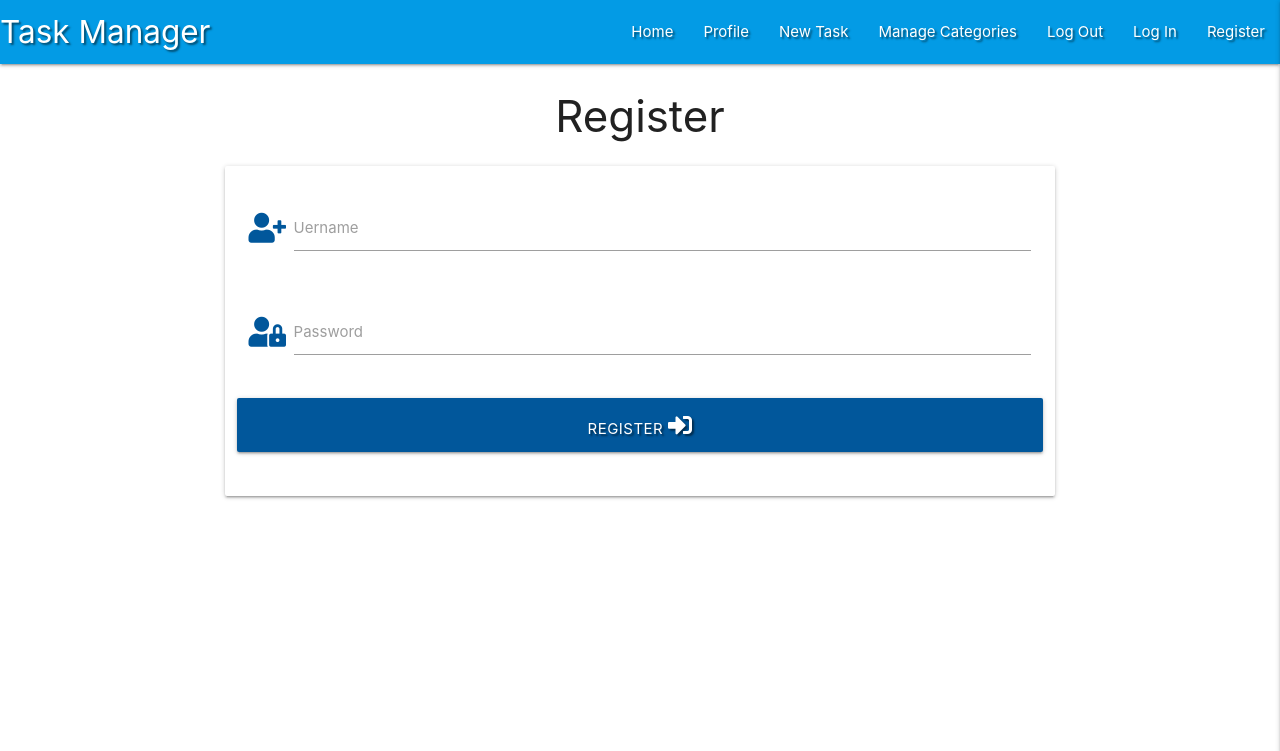
After one commit to MelindaZhang2020/flask-task-manager-project, a Flask app: page /register in a window 1280 px wide. The commit adds this page. Shown: the top 751 px of the page. Run offline with Flask 2, Linux system fonts and the light colour scheme; some libraries are stand-ins or nearby versions.

Commit message:
Add register template

```diff
--- a/app.py
+++ b/app.py
@@ -2,7 +2,7 @@ import os
 from flask import Flask, flash, render_template, redirect, request, session, url_for
 from flask_pymongo import PyMongo
 from bson.objectid import ObjectId
-
+from werkzeug.security import generate_password_hash, check_password_hash
 
 if os.path.exists("env.py"):
     import env
@@ -25,5 +25,10 @@ def get_tasks():
     return render_template("tasks.html", tasks=tasks)
 
 
+@app.route("/register", methods=["GET", "POST"])
+def register():
+    return render_template("register.html")
+
+
 if __name__ == "__main__":
     app.run(host=os.environ.get("IP"), port=int(os.environ.get("PORT")), debug=True)
--- a/templates/base.html
+++ b/templates/base.html
@@ -43,7 +43,7 @@
             <li><a href="#">Manage Categories</a></li>
             <li><a href="#">Log Out</a></li>
             <li><a href="#">Log In</a></li>
-            <li><a href="#">Register</a></li>
+            <li><a href="{{ url_for('register')}}">Register</a></li>
           </ul>
         </div>
       </nav>
@@ -60,7 +60,7 @@
         <li><a href="#">Manage Categories</a></li>
         <li><a href="#">Log Out</a></li>
         <li><a href="#">Log In</a></li>
-        <li><a href="#">Register</a></li>
+        <li><a href="{{ url_for('register')}}">Register</a></li>
       </ul>
     </header>
 
--- /dev/null
+++ b/templates/register.html
@@ -0,0 +1,30 @@
+{% extends "base.html" %} {% block content %}
+<h3 class="center-align">Register</h3>
+<div class="row">
+  <form class="col s12 m8 offset-m2" method="POST" action="{{ url_for('register') }}">
+    <div class="card-panel">
+        <!-- username -->
+        <div class="row">
+            <div class="input-field col s12">
+                <i class="fas fa-user-plus prefix light-blue-text text-darken-4"></i>
+                <input id="username" name="username" type="text" class="validate">
+                <label for="username">Uername</label>
+              </div>
+        </div>
+        <!-- password -->
+        <div class="row">
+            <div class="input-field col s12">
+                <i class="fas fa-user-lock prefix light-blue-text text-darken-4"></i>
+                <input id="password" type="password" class="validate">
+                <label for="password">Password</label>
+            </div>
+        </div>
+        <!-- register -->
+        <div class="row">
+            <button type="submit" class="col s12 btn-large light-blue darken-4 text-shadow">
+                Register <i class="fas fa-sign-in-alt"></i></button>
+        </div>
+    </form>
+  </div>
+</div>
+{% endblock%}
```
